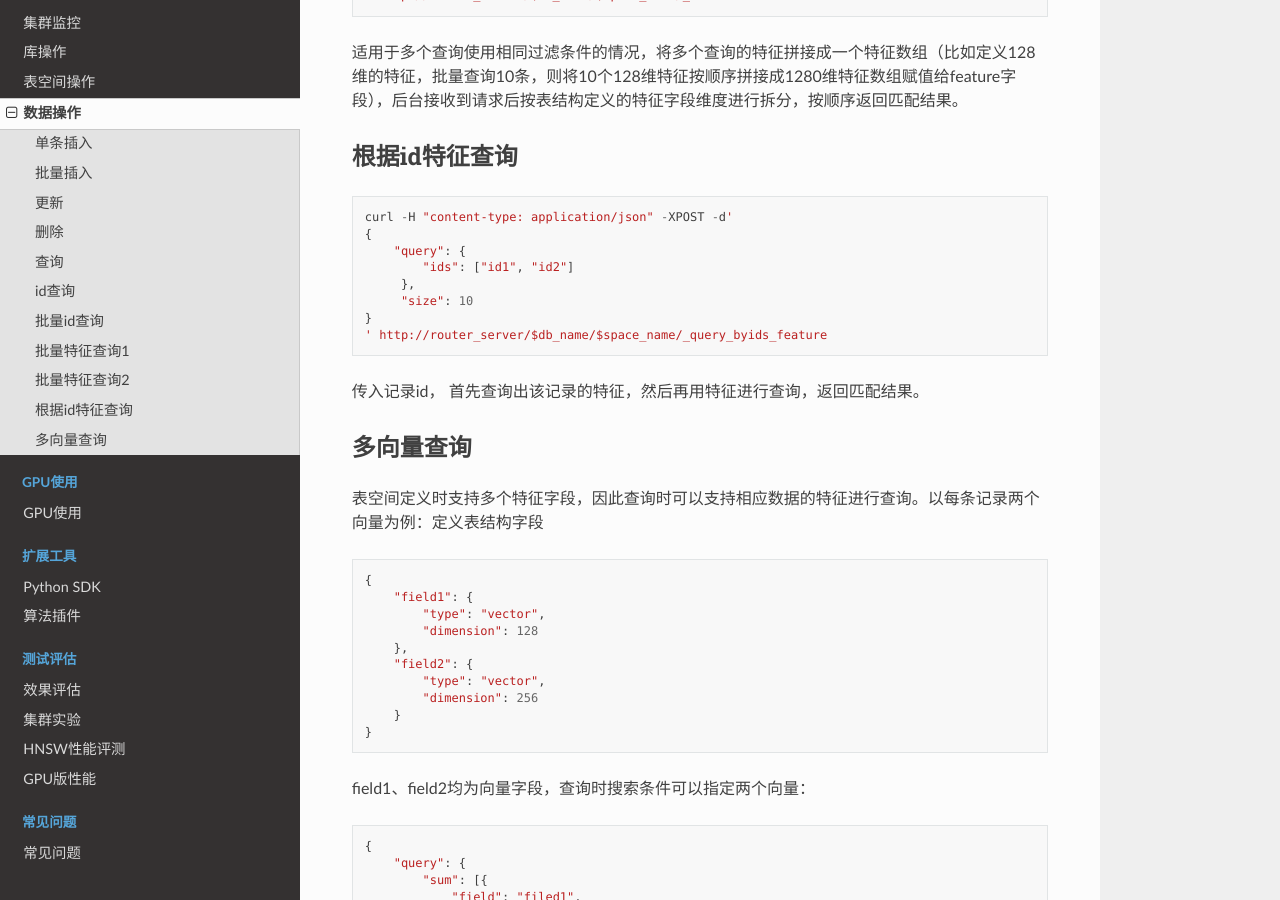
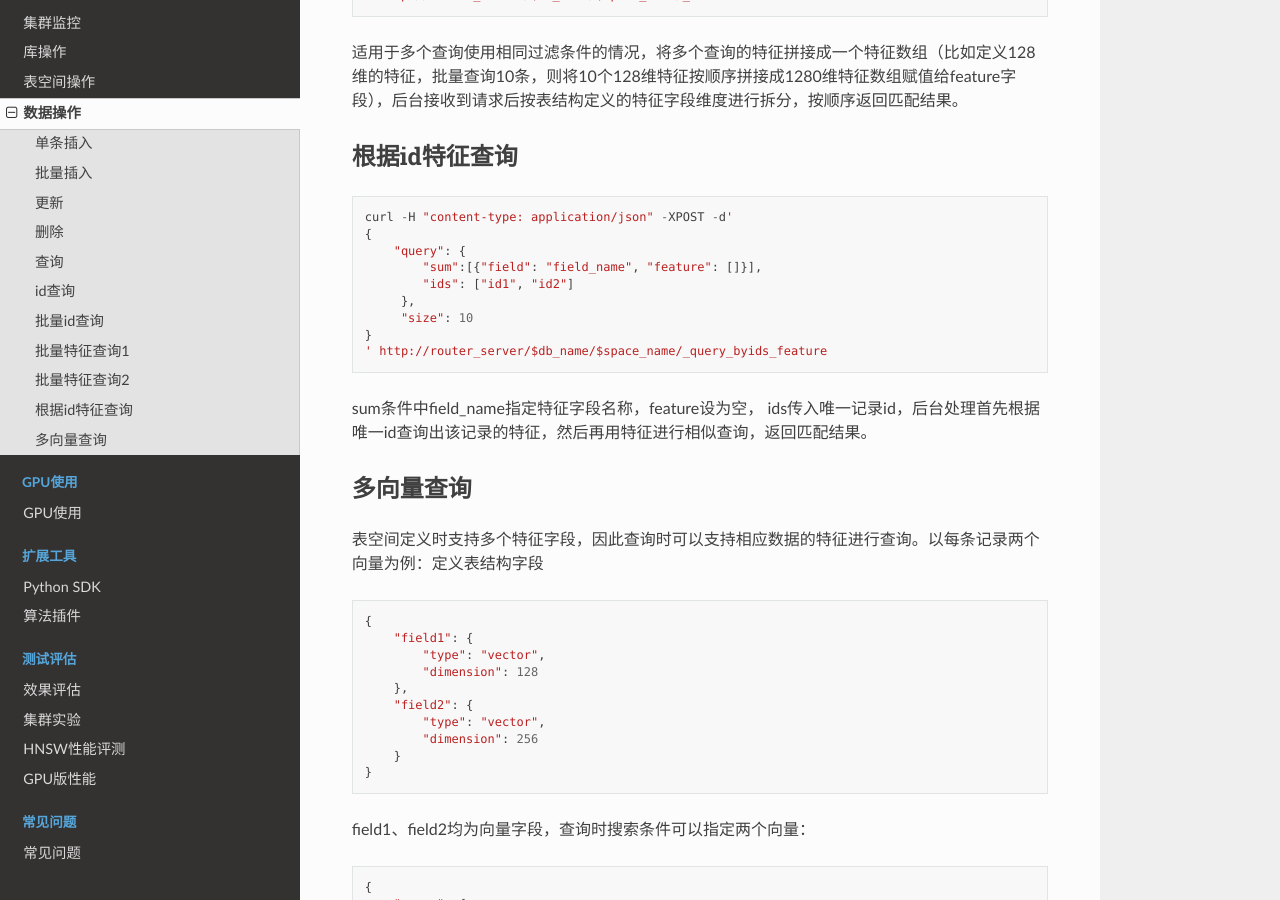
Before and after one commit to vearch/zh_docs, a Sphinx documentation site: the page built from docs/source/use_op/op_doc.rst, in a window 1280 px wide and 900 px high, scrolled down 7567 px. Built offline with Sphinx 7.4.7 and the Read the Docs theme 2.0.0, drawn with Linux system fonts in a browser that asks for light colours; pages that are not in the unit, such as notebooks, are missing from menus.

Commit message:
Update op_doc.rst

```diff
--- a/docs/source/use_op/op_doc.rst
+++ b/docs/source/use_op/op_doc.rst
@@ -393,13 +393,14 @@ ids指定多个id， fields 指定返回每条记录中那些字段
   curl -H "content-type: application/json" -XPOST -d'
   {
       "query": {
+          "sum":[{"field": "field_name", "feature": []}],
           "ids": ["id1", "id2"]
        },
        "size": 10
   }
   ' http://router_server/$db_name/$space_name/_query_byids_feature
 
-传入记录id， 首先查询出该记录的特征，然后再用特征进行查询，返回匹配结果。
+sum条件中field_name指定特征字段名称，feature设为空， ids传入唯一记录id，后台处理首先根据唯一id查询出该记录的特征，然后再用特征进行相似查询，返回匹配结果。
 
 
 多向量查询
```
